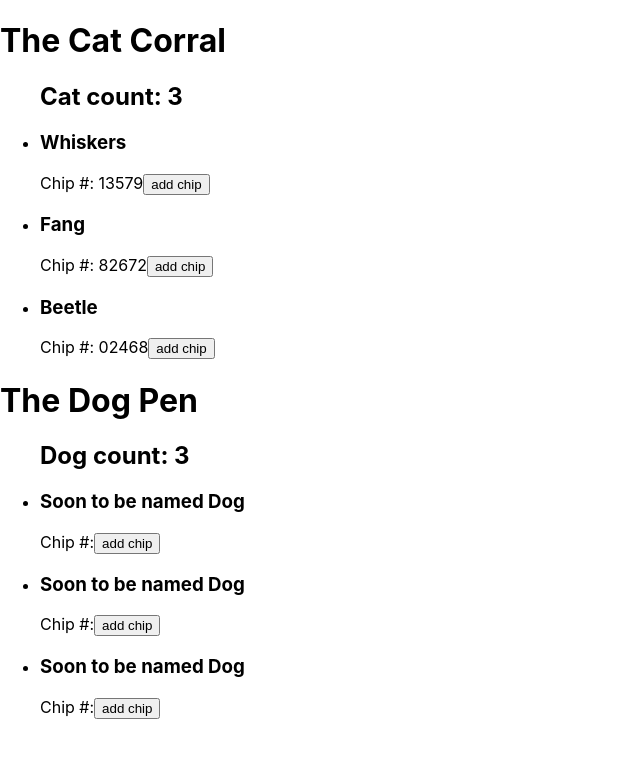
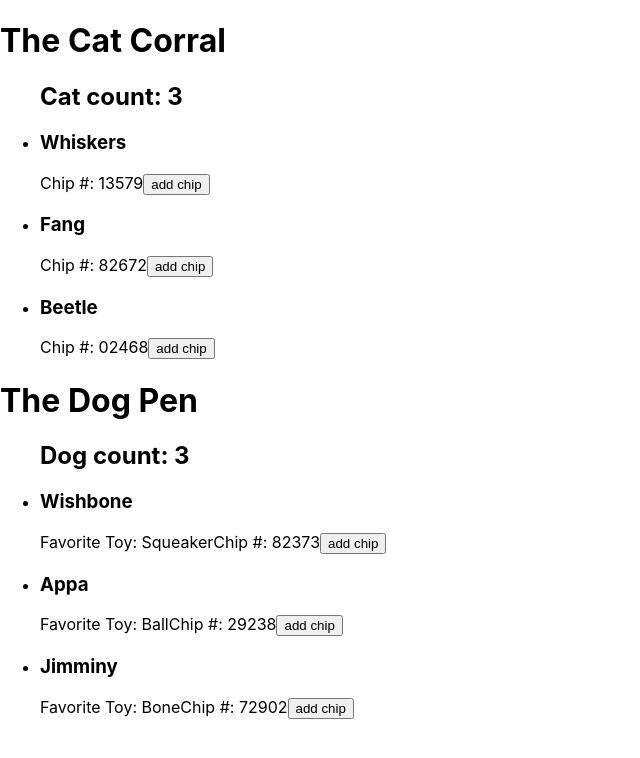
Before and after one commit to xiomaraR/flasky-front-end, a React (Create React App) app: page / in a window 1280 px wide. Shown: the top 758 px of the page, without its empty margins (0-640 px from the left). Built offline with nearby package versions, Linux system fonts and the light colour scheme.

Commit message:
Added props to Dog and DogList components

```diff
--- a/src/App.js
+++ b/src/App.js
@@ -16,6 +16,25 @@ const catData = [
     chipNumber: "02468",
   },
 ];
+
+const dogData = [
+  {
+    name: "Wishbone",
+    favoriteToy: "Squeaker",
+    chipNumber: "82373",
+  },
+  {
+    name: "Appa",
+    favoriteToy: "Ball",
+    chipNumber: "29238",
+  },
+  {
+    name: "Jimminy",
+    favoriteToy: "Bone",
+    chipNumber: "72902",
+  },
+];
+
 function App() {
   return (
     <main>
@@ -23,7 +42,7 @@ function App() {
       <CatList cats={catData} />
 
       <h1>The Dog Pen</h1>
-      <DogList></DogList>
+      <DogList dogs={dogData}></DogList>
     </main>
   );
 }
--- a/src/components/Dog.js
+++ b/src/components/Dog.js
@@ -1,10 +1,11 @@
 import React from "react";
 
-const Dog = () => {
+const Dog = ({ name, favToy, chipNum }) => {
   return (
     <li>
-      <h3>Soon to be named Dog</h3>
-      <span>Chip #:</span>
+      <h3>{name}</h3>
+      <span>Favorite Toy: {favToy}</span>
+      <span>Chip #: {chipNum}</span>
       <button>add chip</button>
     </li>
   );
--- a/src/components/DogList.js
+++ b/src/components/DogList.js
@@ -1,13 +1,19 @@
 import React from "react";
 import Dog from "./Dog";
 
-const DogList = () => {
+const DogList = ({ dogs }) => {
   return (
     <ul>
       <h2>Dog count: 3</h2>
-      <Dog></Dog>
-      <Dog></Dog>
-      <Dog></Dog>
+      {dogs.map((dog) => {
+        return (
+          <Dog
+            name={dog.name}
+            favToy={dog.favoriteToy}
+            chipNum={dog.chipNumber}
+          />
+        );
+      })}
     </ul>
   );
 };
```
